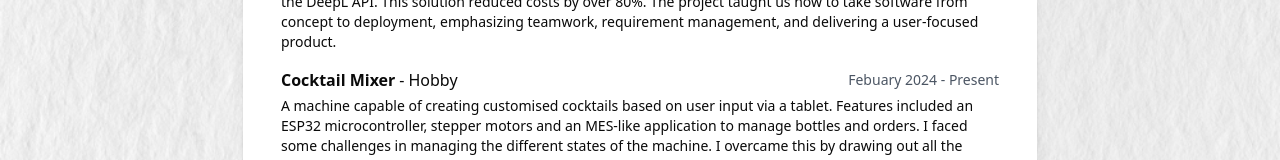
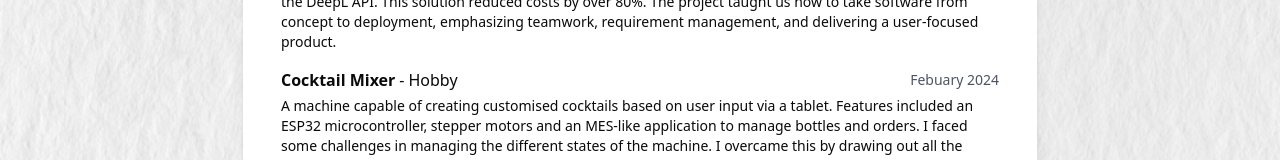
Before and after one commit to Schickli/resume, a Next.js app in the folder resume-builder/: page / in a window 1280 px wide. Both pictures are taken after a click on the button "Use Example Resume". Shown: the part 467-627 px from the top of the page. Built offline with nearby package versions, Linux system fonts and the light colour scheme.

Commit message:
Update how we react with no EndDate

```diff
--- a/resume-builder/components/preview-resume.tsx
+++ b/resume-builder/components/preview-resume.tsx
@@ -67,6 +67,14 @@ export const PreviewResume = forwardRef<
     }
   };
 
+  const formatDateRange = (startDate?: string, endDate?: string) => {
+    if (!startDate) {
+      return endDate || "";
+    }
+
+    return endDate ? `${startDate} - ${endDate}` : startDate;
+  };
+
   return (
     <div className="flex justify-center items-start min-h-screen p-1 sm:p-8">
       <div
@@ -118,7 +126,7 @@ export const PreviewResume = forwardRef<
                       <p>{job.position}</p>
                     </div>
                     <p className="text-sm text-gray-600">
-                      {job.startDate} - {job.endDate || "Present"}
+                        {formatDateRange(job.startDate, job.endDate)}
                     </p>
                   </div>
                   <p className="text-sm mt-1 text-gray-600">
@@ -150,7 +158,7 @@ export const PreviewResume = forwardRef<
                       <h3 className="">{project.type}</h3>
                     </div>
                     <p className="text-sm text-gray-600">
-                      {project.startDate} - {project.endDate || "Present"}
+                      {formatDateRange(project.startDate, project.endDate)}
                     </p>
                   </div>
                   <p className="text-sm mt-1 text-gray-600">{project.url}</p>
@@ -198,7 +206,7 @@ export const PreviewResume = forwardRef<
                       {edu.studyType} {edu.area && <span>in {edu.area}</span>}
                     </h3>
                     <p className="text-sm text-gray-600">
-                      {edu.startDate} - {edu.endDate || "Present"}
+                      {formatDateRange(edu.startDate, edu.endDate)}
                     </p>
                   </div>
                   <p className="text-sm text-gray-600">{edu.institution}</p>
```
Also changed, not shown: 1 other file (tests, documents, lock files or other folders).
